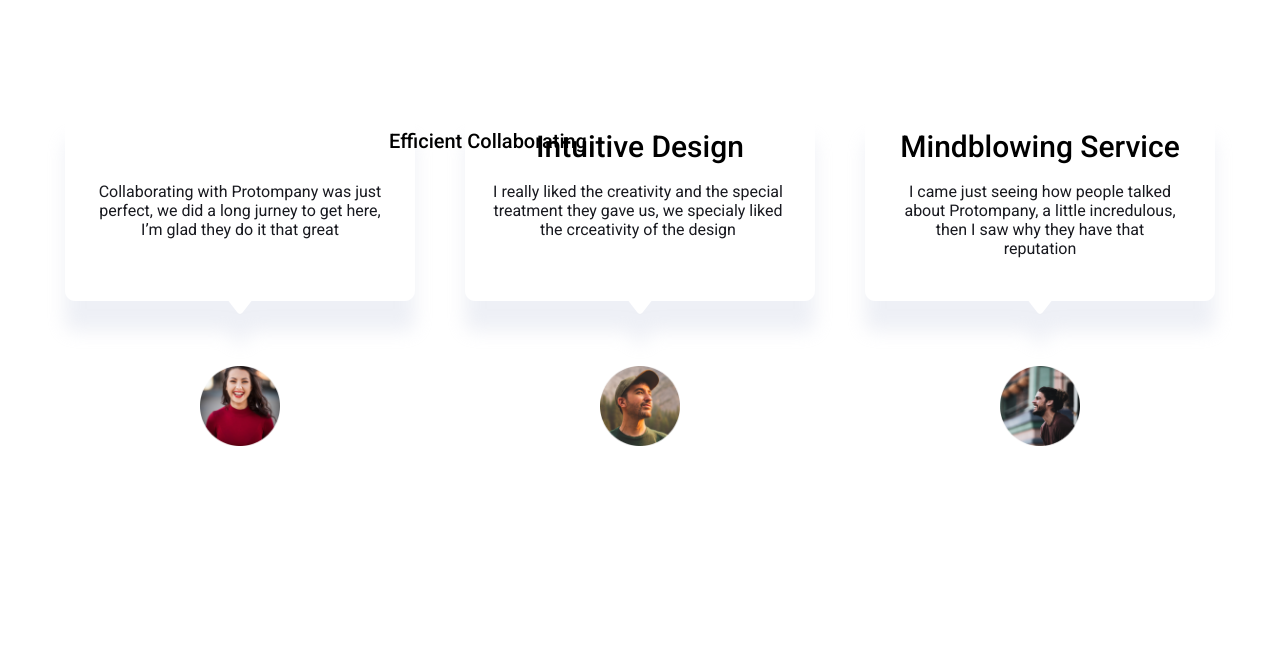
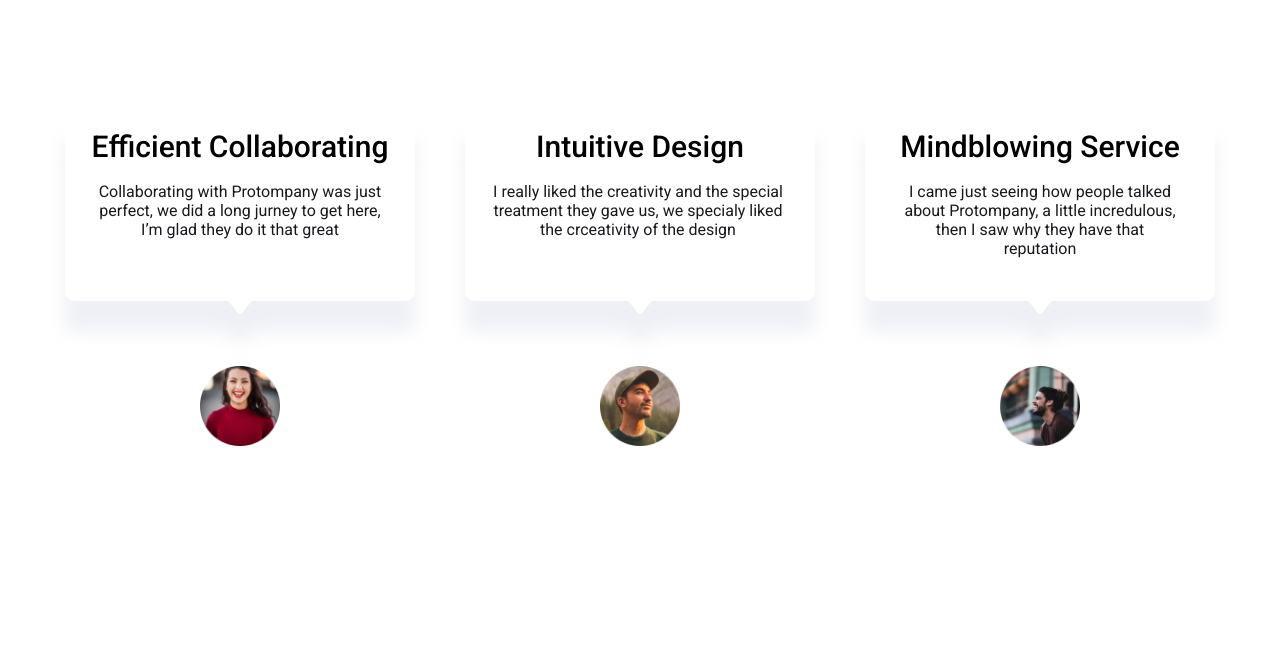
Before and after one commit to Andres-GP/Protompany, a website: page index.html in a window 1280 px wide. Shown: the part 3687-4358 px from the top of the page. Drawn offline with nearby package versions, Linux system fonts and the light colour scheme.

Commit message:
last page 1st text fixed, header ahref of home fixed

```diff
--- a/index.html
+++ b/index.html
@@ -62,7 +62,7 @@
 <div class="MenuContainer">
     <div class="MenuContainer__mobileDropDownMenu">
         <ul>
-          <a href="#homePage">Home</a>
+          <a href="#header">Home</a>
           <a href="#ourWorkPage">Our Work</a>
           <a href="#testimonialsPage">Testimonials & Contact</a>
         </ul>
--- a/styles.css
+++ b/styles.css
@@ -803,12 +803,10 @@ body {
 /*first testimonial*/
 
 .fourthPage__apiRequestContainer__testimonial__firstTestimonialTitleContainer{
-  font-size: 20px;
+  font-size: 30px;
   margin-top: 20px;
-  display: flex;
-  flex-direction: row;
-  justify-content: center;
-  width: 70%;
+  margin-left: 40px;
+  width: 320px;
   height: 30px;
   position:absolute;
   text-align: center;
```
